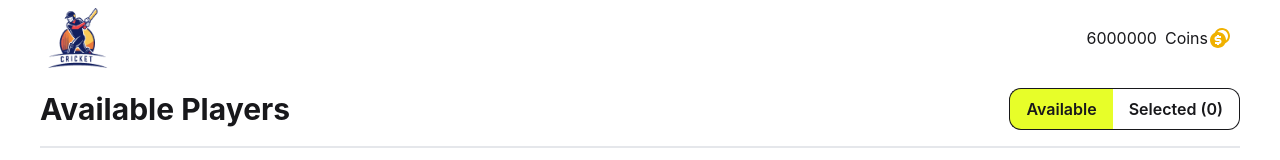
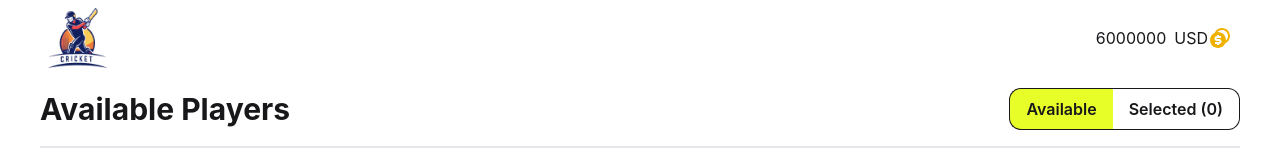
Before and after one commit to Akzaber/select-your-XI, a React (Vite) app: page / in a window 1280 px wide. Shown: the top 160 px of the page. Built offline with nearby package versions, Linux system fonts and the light colour scheme.

Commit message:
showing selected players

```diff
--- a/src/App.jsx
+++ b/src/App.jsx
@@ -22,7 +22,7 @@ function App() {
                 <h1 className='text-3xl font-bold'>Available Players {`${toggle? '' : `${purchasedPlayers.length}/12`}`}</h1>
                 <div>
                     <button onClick={() => setToggle(true)} className={`px-4 py-2 hover:cursor-pointer rounded-l-xl border border-r-0 font-semibold ${toggle === true? 'bg-[#E7FE29]' : ''}`}>Available</button>
-                    <button onClick={() => setToggle(false)} className={`px-4 py-2 hover:cursor-pointer border border-l-0 rounded-r-xl font-semibold ${toggle === false? 'bg-[#E7FE29]' : ''}`}>Selected <span>({toggle? purchasedPlayers.length : purchasedPlayers.length})</span></button>
+                    <button onClick={() => setToggle(false)} className={`px-4 py-2 hover:cursor-pointer border border-l-0 rounded-r-xl font-semibold ${toggle === false? 'bg-[#E7FE29]' : ''}`}>Selected <span>({purchasedPlayers.length})</span></button>
                 </div>
           </div>
         {
--- a/src/components/Navbar/Navbar.jsx
+++ b/src/components/Navbar/Navbar.jsx
@@ -13,7 +13,7 @@ const Navbar = ({availableBalance}) => {
                 </div>
                 <div className="flex space-x-2">
                     <span>{availableBalance}</span>
-                    <span className='flex items-center'>Coins<RiCoinsFill className='text-2xl text-yellow-500'></RiCoinsFill></span>
+                    <span className='flex items-center'>USD<RiCoinsFill className='text-2xl text-yellow-500'></RiCoinsFill></span>
                 </div>
             </div>
         </div>
--- a/src/components/SelectedPlayer/SelectedPlayer.jsx
+++ b/src/components/SelectedPlayer/SelectedPlayer.jsx
@@ -12,7 +12,7 @@ const SelectedPlayer = ({ player }) => {
                     <p className='text-slate-500'>{player.batting_style}</p>
                 </div>
             </div>
-            <button><MdDelete className='h-[40px] w-[40px] text-red-600'></MdDelete></button>
+            <button className='cursor-pointer'><MdDelete className='h-[40px] w-[40px] text-red-600'></MdDelete></button>
         </div>
     );
 };
--- a/src/components/SelectedPlayers/SelectedPlayers.jsx
+++ b/src/components/SelectedPlayers/SelectedPlayers.jsx
@@ -1,4 +1,3 @@
-import React from 'react';
 import SelectedPlayer from '../SelectedPlayer/SelectedPlayer';
 
 const SelectedPlayers = ({purchasedPlayers}) => {
```
